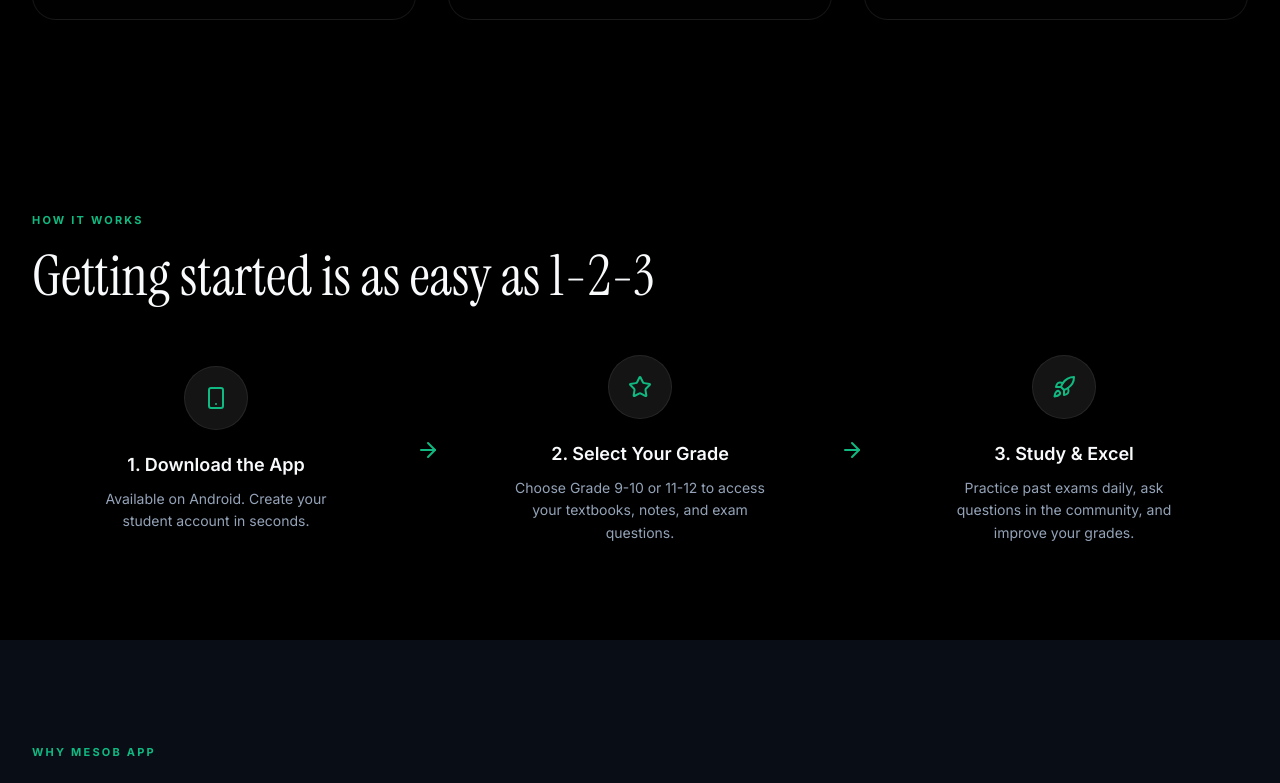
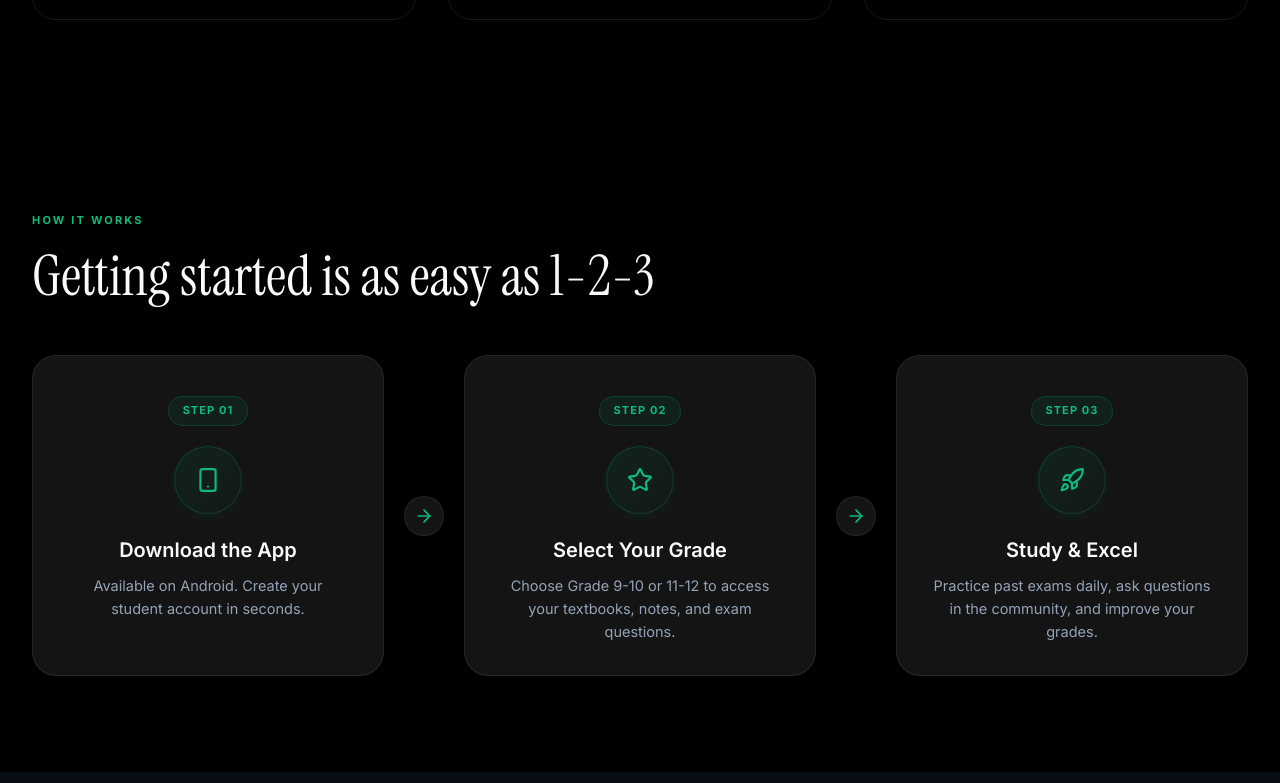
Before and after one commit to abii16/Mesob_Academy, a React (Vite) app: page / in a window 1280 px wide. Shown: the part 1707-2490 px from the top of the page. Built offline with nearby package versions, Linux system fonts and the light colour scheme.

Commit message:
Enhance How It Works cards with borders, step badges, and hover effects

```diff
--- a/src/components/sections/HowItWorks.jsx
+++ b/src/components/sections/HowItWorks.jsx
@@ -10,18 +10,21 @@ const HowItWorks = ({ language }) => {
       title: "Getting started is as easy as 1-2-3",
       steps: [
         {
+          step: "STEP 01",
           icon: Smartphone,
-          title: "1. Download the App",
+          title: "Download the App",
           desc: "Available on Android. Create your student account in seconds.",
         },
         {
+          step: "STEP 02",
           icon: Star,
-          title: "2. Select Your Grade",
+          title: "Select Your Grade",
           desc: "Choose Grade 9-10 or 11-12 to access your textbooks, notes, and exam questions.",
         },
         {
+          step: "STEP 03",
           icon: Rocket,
-          title: "3. Study & Excel",
+          title: "Study & Excel",
           desc: "Practice past exams daily, ask questions in the community, and improve your grades.",
         },
       ],
@@ -31,18 +34,21 @@ const HowItWorks = ({ language }) => {
       title: "ለመጀመር 1-2-3 ያህል ቀላል ነው",
       steps: [
         {
+          step: "ደረጃ 01",
           icon: Smartphone,
-          title: "1. መተግበሪያውን ያውርዱ",
+          title: "መተግበሪያውን ያውርዱ",
           desc: "በአንድሮይድ ላይ ይገኛል። በጥቂት ሰከንዶች ውስጥ አካውንትዎን ይክፈቱ።",
         },
         {
+          step: "ደረጃ 02",
           icon: Star,
-          title: "2. ክፍልዎን ይምረጡ",
+          title: "ክፍልዎን ይምረጡ",
           desc: "የክፍልዎን የመማሪያ መጽሐፍት፣ ማጠቃለያዎችና የፈተና ጥያቄዎች ለማግኘት ክፍልዎን ይምረጡ።",
         },
         {
+          step: "ደረጃ 03",
           icon: Rocket,
-          title: "3. ውጤትዎን ያሳድጉ",
+          title: "ውጤትዎን ያሳድጉ",
           desc: "የቀደሙ የፈተና ጥያቄዎችን በየቀኑ ይለማመዱ፣ ጥያቄዎችን በማህበረሰቡ ይጠይቁ እና ውጤትዎን ያሳድጉ።",
         },
       ],
@@ -67,10 +73,13 @@ const HowItWorks = ({ language }) => {
                 whileInView={{ opacity: 1, y: 0 }}
                 viewport={{ once: true }}
                 transition={{ delay: i * 0.1 }}
-                className="step-item"
+                className="step-card"
               >
+                <div className="step-card-badge-row">
+                  <span className="step-badge">{step.step}</span>
+                </div>
                 <div className="step-icon-wrapper">
-                  <step.icon size={24} />
+                  <step.icon size={26} />
                 </div>
                 <h3 className="step-title-new">{step.title}</h3>
                 <p className="step-desc-new">{step.desc}</p>
@@ -78,8 +87,10 @@ const HowItWorks = ({ language }) => {
 
               {i < currentT.steps.length - 1 && (
                 <div className="step-arrow-container">
-                  <ArrowRight className="step-arrow-desktop" size={24} />
-                  <ArrowDown className="step-arrow-mobile" size={24} />
+                  <div className="step-arrow-bubble">
+                    <ArrowRight className="step-arrow-desktop" size={20} />
+                    <ArrowDown className="step-arrow-mobile" size={20} />
+                  </div>
                 </div>
               )}
             </React.Fragment>
--- a/src/styles/sections/HowItWorks.css
+++ b/src/styles/sections/HowItWorks.css
@@ -2,6 +2,7 @@
 .how-it-works-new {
   padding: 6rem 0;
   background: var(--color-surface-container-lowest);
+  position: relative;
 }
 
 .steps-grid {
@@ -11,19 +12,139 @@
   text-align: center;
 }
 
-@media (min-width: 768px) {
+@media (min-width: 900px) {
   .steps-grid {
     grid-template-columns: 1fr auto 1fr auto 1fr;
-    align-items: center;
-    gap: 1rem;
+    align-items: stretch;
+    gap: 1.25rem;
   }
 }
 
+.step-card {
+  background: var(--color-surface-container);
+  border: 1px solid var(--border-color);
+  border-radius: var(--radius-lg, 16px);
+  padding: 2.5rem 1.75rem 2rem;
+  display: flex;
+  flex-direction: column;
+  align-items: center;
+  text-align: center;
+  position: relative;
+  overflow: hidden;
+  transition: all 0.3s cubic-bezier(0.16, 1, 0.3, 1);
+  box-shadow: 0 4px 20px rgba(0, 0, 0, 0.08);
+}
+
+.step-card::before {
+  content: "";
+  position: absolute;
+  top: 0;
+  left: 0;
+  right: 0;
+  height: 3px;
+  background: transparent;
+  transition: background 0.3s ease;
+}
+
+.step-card:hover {
+  border-color: var(--color-primary);
+  transform: translateY(-6px);
+  box-shadow: 0 16px 36px rgba(5, 150, 105, 0.16), 0 4px 12px rgba(0, 0, 0, 0.15);
+}
+
+.step-card:hover::before {
+  background: linear-gradient(90deg, transparent, var(--color-primary), transparent);
+}
+
+.step-card-badge-row {
+  margin-bottom: 1.25rem;
+}
+
+.step-badge {
+  display: inline-block;
+  font-size: 11px;
+  font-weight: 700;
+  letter-spacing: 0.1em;
+  text-transform: uppercase;
+  color: var(--color-primary);
+  background: rgba(5, 150, 105, 0.1);
+  border: 1px solid rgba(5, 150, 105, 0.25);
+  border-radius: 9999px;
+  padding: 0.3rem 0.85rem;
+  transition: all 0.3s ease;
+}
+
+.step-card:hover .step-badge {
+  background: var(--color-primary);
+  color: #ffffff;
+  border-color: var(--color-primary);
+}
+
+.step-icon-wrapper {
+  width: 4.25rem;
+  height: 4.25rem;
+  background: linear-gradient(135deg, rgba(5, 150, 105, 0.12), rgba(5, 150, 105, 0.04));
+  border: 1px solid rgba(5, 150, 105, 0.25);
+  border-radius: var(--radius-full);
+  display: flex;
+  align-items: center;
+  justify-content: center;
+  color: var(--color-primary);
+  margin-bottom: 1.5rem;
+  transition: all 0.3s ease;
+  box-shadow: 0 4px 14px rgba(5, 150, 105, 0.08);
+}
+
+.step-card:hover .step-icon-wrapper {
+  transform: scale(1.08);
+  border-color: var(--color-primary);
+  box-shadow: 0 0 24px rgba(5, 150, 105, 0.35);
+}
+
+.step-title-new {
+  font-family: var(--font-body);
+  font-size: 1.25rem;
+  font-weight: 600;
+  margin-bottom: 0.75rem;
+  color: var(--text-primary);
+  transition: color 0.2s ease;
+}
+
+.step-card:hover .step-title-new {
+  color: var(--color-primary);
+}
+
+.step-desc-new {
+  color: var(--color-on-surface-variant);
+  font-size: 14.5px;
+  line-height: 1.6;
+  margin: 0;
+  max-width: 280px;
+}
+
+/* Arrow between cards */
 .step-arrow-container {
   display: flex;
   justify-content: center;
   align-items: center;
+}
+
+.step-arrow-bubble {
+  width: 2.5rem;
+  height: 2.5rem;
+  border-radius: 50%;
+  background: var(--color-surface-container);
+  border: 1px solid var(--border-color);
+  display: flex;
+  align-items: center;
+  justify-content: center;
   color: var(--color-primary);
+  transition: all 0.3s ease;
+}
+
+.step-arrow-container:hover .step-arrow-bubble {
+  border-color: var(--color-primary);
+  box-shadow: 0 0 16px rgba(5, 150, 105, 0.25);
 }
 
 .step-arrow-desktop {
@@ -32,10 +153,10 @@
 
 .step-arrow-mobile {
   display: block;
-  margin: 1rem 0;
+  margin: 0.5rem 0;
 }
 
-@media (min-width: 768px) {
+@media (min-width: 900px) {
   .step-arrow-desktop {
     display: block;
   }
@@ -45,36 +166,20 @@
   }
 }
 
-.step-item {
-  display: flex;
-  flex-direction: column;
-  align-items: center;
+/* Light Theme Adaptations */
+.light-theme .step-card {
+  background: #ffffff;
+  border: 1px solid rgba(95, 69, 46, 0.14);
+  box-shadow: 0 4px 16px rgba(95, 69, 46, 0.05);
 }
 
-.step-icon-wrapper {
-  width: 4rem;
-  height: 4rem;
-  background: var(--color-surface-container);
-  border: 1px solid var(--border-color);
-  border-radius: var(--radius-full);
-  display: flex;
-  align-items: center;
-  justify-content: center;
-  color: var(--color-primary);
-  margin-bottom: 1.5rem;
+.light-theme .step-card:hover {
+  background: #ffffff;
+  border-color: var(--color-primary);
+  box-shadow: 0 16px 36px rgba(5, 150, 105, 0.18);
 }
 
-.step-title-new {
-  font-family: var(--font-body);
-  font-size: 1.125rem;
-  font-weight: 600;
-  margin-bottom: 0.75rem;
-  color: var(--text-primary);
+.light-theme .step-arrow-bubble {
+  background: #ffffff;
+  border-color: rgba(95, 69, 46, 0.14);
 }
-
-.step-desc-new {
-  color: var(--color-on-surface-variant);
-  font-size: 14px;
-  max-width: 250px;
-  line-height: 1.6;
-}
```
